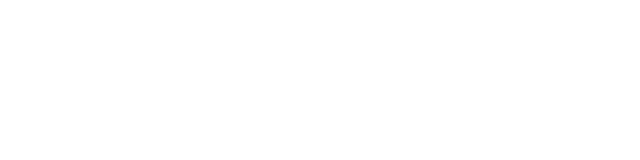
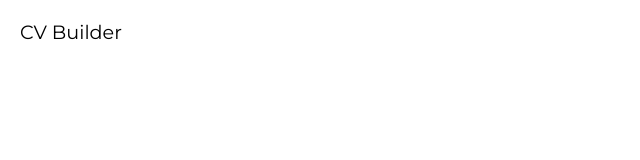
Before and after one commit to Zekumoru/top-cv-application, a React (Create React App) app: page / in a window 1280 px wide. Shown: the top 160 px of the page, without its empty margins (0-640 px from the left). Built offline with nearby package versions, Linux system fonts and the light colour scheme.

Commit message:
Create and style top navbar

```diff
--- a/src/App.js
+++ b/src/App.js
@@ -1,8 +1,13 @@
 import React from 'react';
+import TopNavBar from './components/TopNavBar';
 
 class App extends React.Component {
   render() {
-    return <div className="App"></div>;
+    return (
+      <div className="App">
+        <TopNavBar />
+      </div>
+    );
   }
 }
 
--- /dev/null
+++ b/src/components/TopNavBar.js
@@ -0,0 +1,14 @@
+import React from 'react';
+import '../styles/TopNavBar.scss';
+
+class TopNavBar extends React.Component {
+  render() {
+    return (
+      <div className="TopNavBar">
+        <div className="app-title">CV Builder</div>
+      </div>
+    );
+  }
+}
+
+export default TopNavBar;
--- a/src/index.js
+++ b/src/index.js
@@ -1,6 +1,7 @@
 import React from 'react';
 import ReactDOM from 'react-dom/client';
 import App from './App';
+import './styles/index.scss';
 
 const root = ReactDOM.createRoot(document.getElementById('root'));
 root.render(
--- /dev/null
+++ b/src/styles/TopNavBar.scss
@@ -0,0 +1,7 @@
+.TopNavBar {
+  display: flex;
+  justify-content: space-between;
+  font-size: 1.2rem;
+  font-family: 'Montserrat', serif;
+  padding: 20px;
+}
--- /dev/null
+++ b/src/styles/index.scss
@@ -0,0 +1,10 @@
+@import url('https://fonts.googleapis.com/css2?family=Montserrat');
+
+* {
+  box-sizing: border-box;
+}
+
+body {
+  margin: 0;
+  padding: 0;
+}
```
